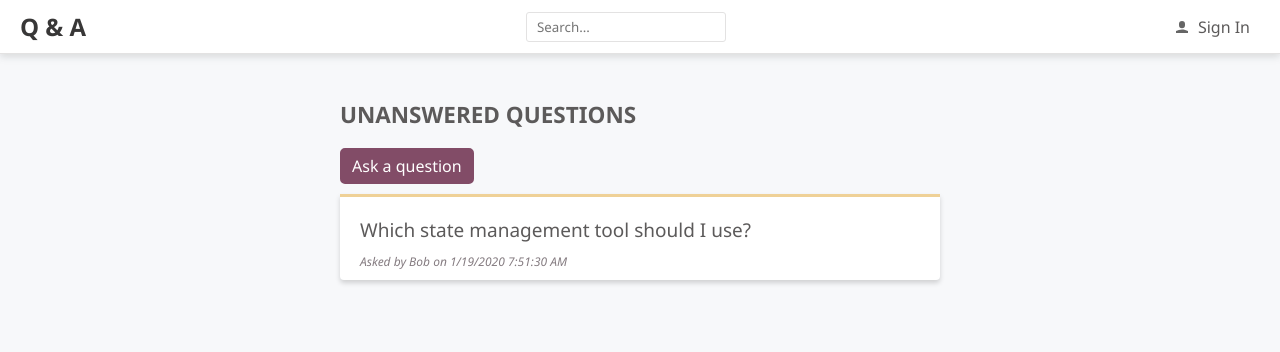
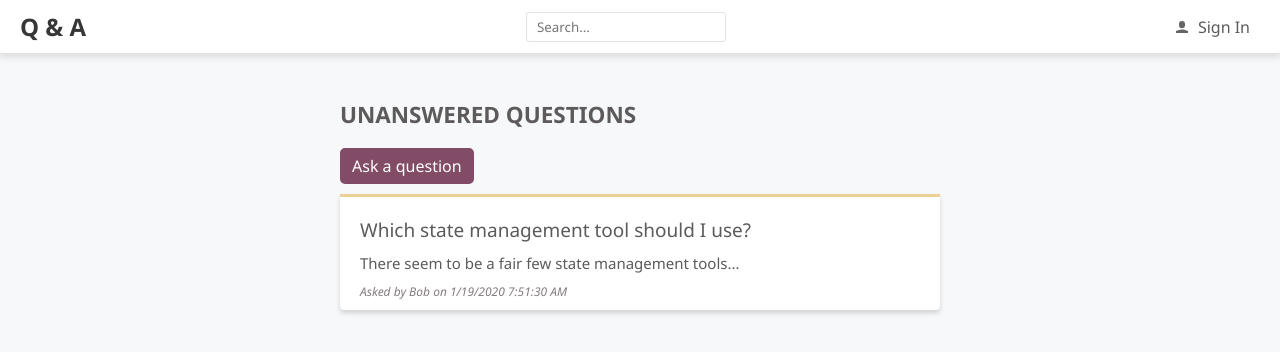
Before and after one commit to fpigeonjr/QandA, a React (Create React App) app in the folder frontend/: page / in a window 1280 px wide. Shown: the top 352 px of the page. Built offline with nearby package versions, Linux system fonts and the light colour scheme.

Commit message:
adds optional and default props

```diff
--- a/frontend/src/Question.tsx
+++ b/frontend/src/Question.tsx
@@ -2,13 +2,14 @@
 /**@jsx jsx */
 import { css, jsx } from '@emotion/core';
 import { QuestionData } from './QuestionsData';
-import { gray3 } from './Styles';
+import { gray2, gray3 } from './Styles';
 
 interface Props {
   data: QuestionData;
+  showContent?: boolean;
 }
 
-export const Question: FC<Props> = ({ data }) => (
+export const Question: FC<Props> = ({ data, showContent = true }) => (
   <div
     css={css`
       padding: 10px 0;
@@ -22,6 +23,19 @@
     >
       {data.title}
     </div>
+    {showContent && (
+      <div
+        css={css`
+          padding-bottom: 10px;
+          font-size: 15px;
+          color: ${gray2};
+        `}
+      >
+        {data.content.length > 50
+          ? `${data.content.substring(0, 50)}...`
+          : data.content}
+      </div>
+    )}
     <div
       css={css`
         font-size: 12px;
```
